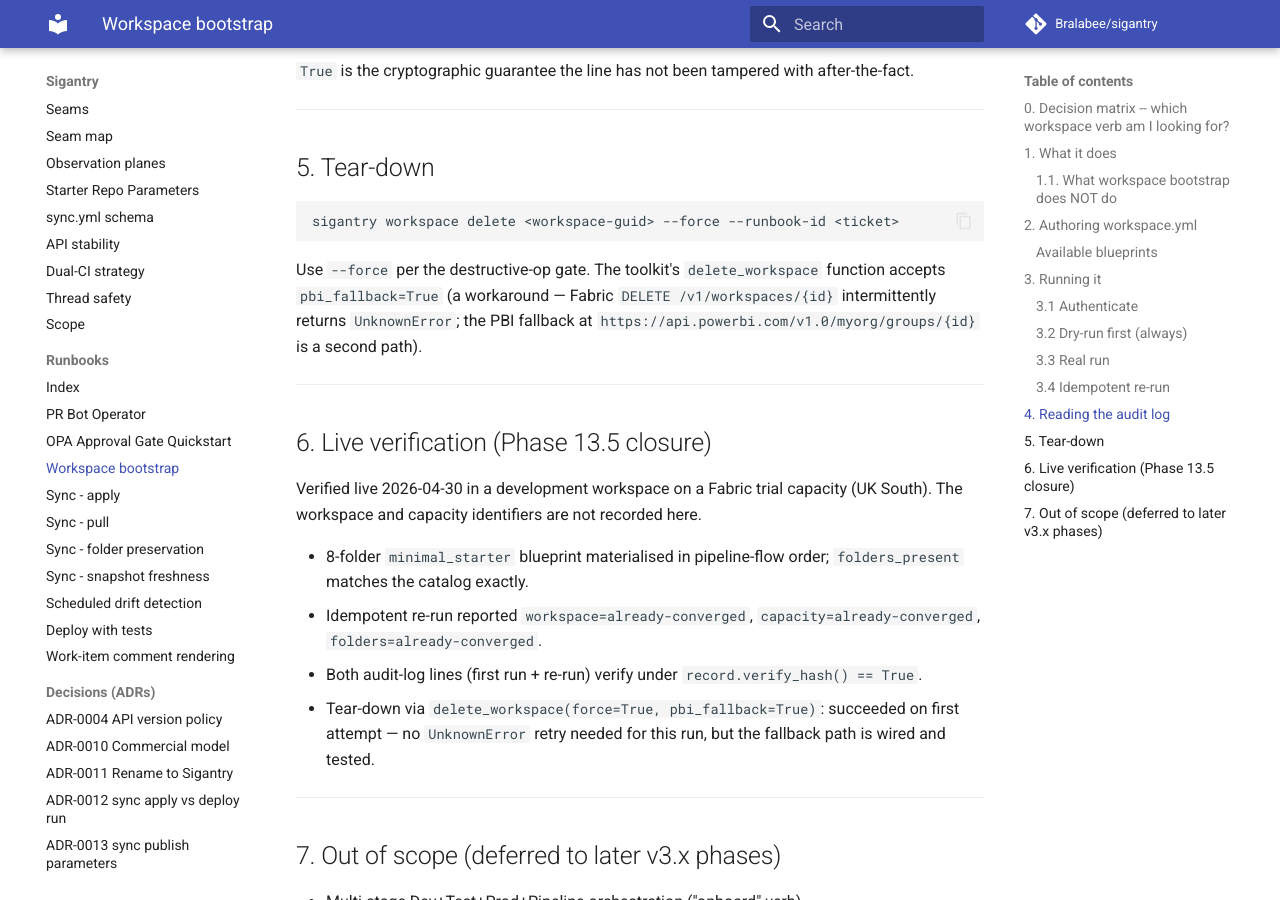
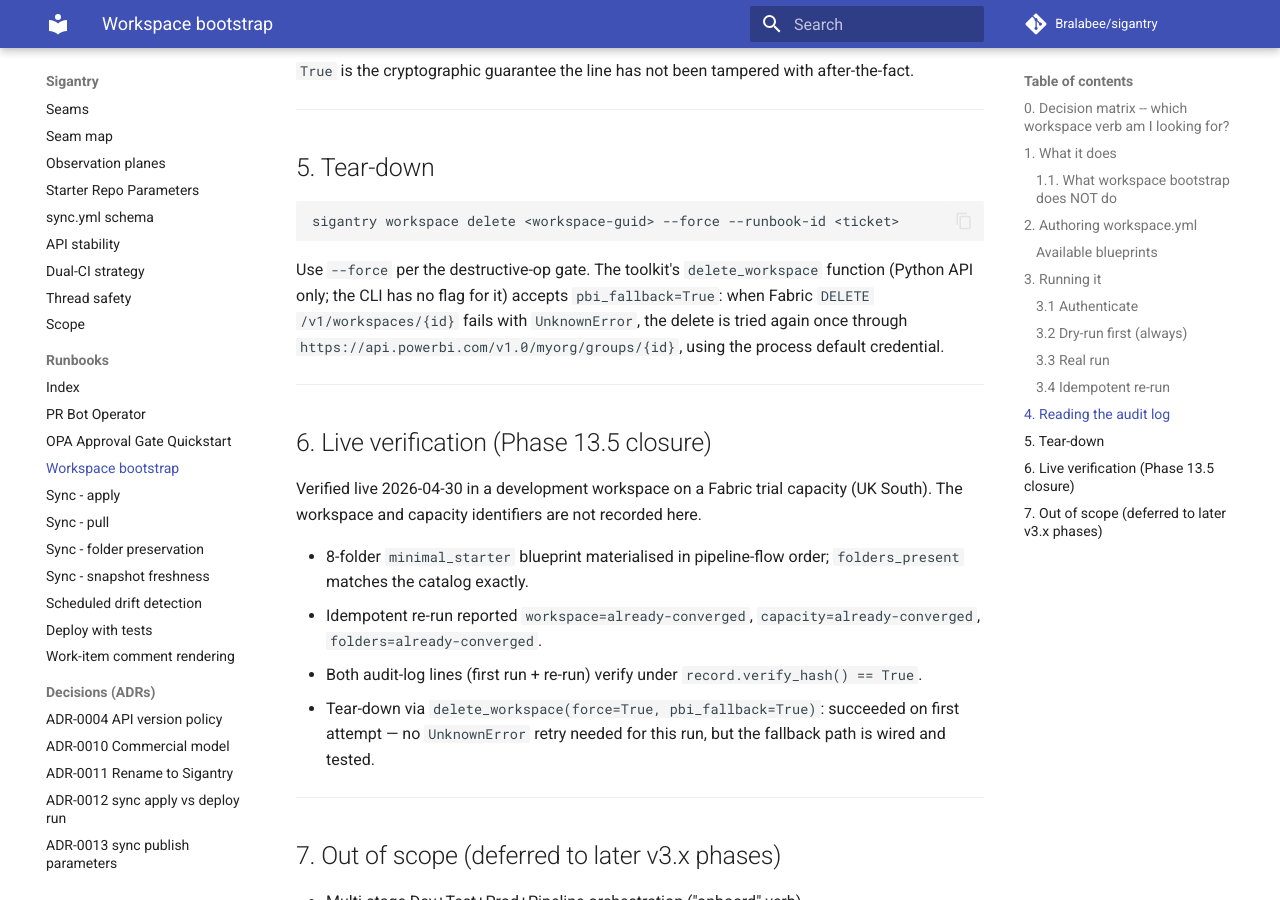
Before and after one commit to Bralabee/sigantry, an MkDocs documentation site: the page built from docs/runbooks/workspace-bootstrap-operator.md, in a window 1280 px wide and 900 px high, scrolled down 6398 px. Built offline with MkDocs 1.6.1 and Material for MkDocs 9.7.7, drawn with Linux system fonts in a browser that asks for light colours; comment, search, counter and statistics services are not loaded.

Commit message:
docs: describe the workspace delete fallback as tried, not as more dependable (#61)
With pbi_fallback=True, delete_workspace retries a Fabric DELETE that
fails with UnknownError through the Power BI groups endpoint. Its
docstrings, the operator runbook and a test docstring made a reliability
claim for that endpoint that nothing measures, called the error a
transient 400 (the status code is not checked), and said the retry was
transparent (it uses the process default credential, not the caller's).
They now describe what the code does. A new test pins that a 5xx with
UnknownError triggers the retry and that tenant_id is the Power BI
client's only input. The credential itself is issue #62.

````diff
--- a/docs/runbooks/workspace-bootstrap-operator.md
+++ b/docs/runbooks/workspace-bootstrap-operator.md
@@ -283,10 +283,11 @@ sigantry workspace delete <workspace-guid> --force --runbook-id <ticket>
 ```
 
 Use `--force` per the destructive-op gate. The toolkit's
-`delete_workspace` function accepts `pbi_fallback=True` (a workaround —
-Fabric `DELETE /v1/workspaces/{id}` intermittently returns
-`UnknownError`; the PBI fallback at
-`https://api.powerbi.com/v1.0/myorg/groups/{id}` is a second path).
+`delete_workspace` function (Python API only; the CLI has no flag for it)
+accepts `pbi_fallback=True`: when Fabric `DELETE /v1/workspaces/{id}` fails
+with `UnknownError`, the delete is tried again once through
+`https://api.powerbi.com/v1.0/myorg/groups/{id}`, using the process default
+credential.
 
 ---
 
````
Also changed, not shown: CHANGELOG.md (+6 -0 lines), 2 other files.
